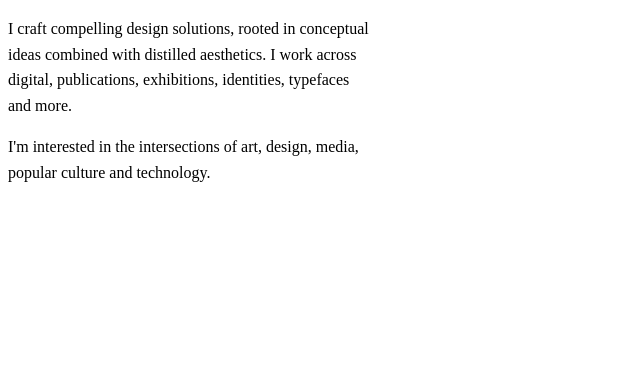
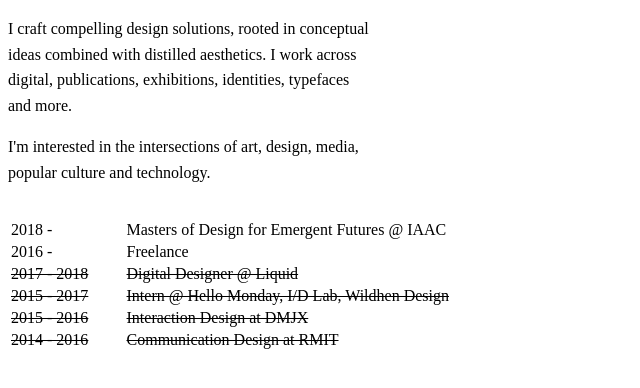
Before and after one commit to kevin-tran/veronica-tran-portfolio, a Gatsby site: page /info in a window 1280 px wide. Shown: the whole page, without its empty margins (0-640 px from the left). Built offline with nearby package versions, Linux system fonts and the light colour scheme; Gatsby itself is replaced by a stand-in of ours.

Commit message:
nav structure

```diff
--- a/package.json
+++ b/package.json
@@ -14,6 +14,7 @@
     "gatsby-plugin-sass": "^1.0.26",
     "gatsby-plugin-webpack-bundle-analyzer": "^0.1.1",
     "react-helmet": "^5.2.0",
+    "react-scroll-horizontal": "^1.5.1",
     "react-transition-group": "^2.4.0"
   },
   "keywords": [
--- a/src/components/button/index.module.scss
+++ b/src/components/button/index.module.scss
@@ -3,7 +3,9 @@
     color: #000;
     opacity: 1;
 
+    transition: font-weight .1s ease-in-out;
+
     &:hover {
-        font-weight: 600;
+        text-decoration: underline;
     }
 }
--- a/src/html.js
+++ b/src/html.js
@@ -37,7 +37,7 @@ module.exports = class HTML extends React.Component {
           <div
             key={`body`}
             id="___gatsby"
-            style={{ width: '100%', position: 'absolute', height: '100%', display: 'flex', alignItems: 'center', justifyContent: 'center'}}
+            style={{ width: '100%', position: 'absolute', height: '100%', display: 'flex'}}
             dangerouslySetInnerHTML={{ __html: this.props.body }}
           />
           {this.props.postBodyComponents}
--- a/src/layouts/index.js
+++ b/src/layouts/index.js
@@ -1,14 +1,12 @@
 import React, { Fragment } from 'react'
 import PropTypes from 'prop-types'
 
-import Header from '../components/header'
 import Nav from '../components/nav'
 
 import './index.scss'
 
 const Layout = ({ children }) => (
   <Fragment>
-    <Header />
     <Nav />
     <main>
       {children()}
--- /dev/null
+++ b/src/pages/fun.module.scss
@@ -0,0 +1,5 @@
+.placeholderImg {
+    height: 400px;
+    width: 300px;
+    background-color: #eee;
+}
--- a/src/pages/info.js
+++ b/src/pages/info.js
@@ -4,10 +4,54 @@ import styles from './info.module.scss'
 
 const InfoPage = ({ transition }) => (
   <div style={transition && transition.style}>
-    <div className={styles.infoContainer}>
-    <p>I craft compelling design solutions, rooted in conceptual ideas combined with distilled aesthetics. I work across digital, publications, exhibitions, identities, typefaces and more.</p>
-    <p>I'm interested in the intersections of art, design, media, popular culture and technology.</p>
-    </div>
+    <section>
+      <div className={styles.infoContainer}>
+        <p>I craft compelling design solutions, rooted in conceptual ideas combined with distilled aesthetics. I work across digital, publications, exhibitions, identities, typefaces and more.</p>
+        <p>I'm interested in the intersections of art, design, media, popular culture and technology.</p>
+      </div>
+
+      <table className={styles.table}>
+        <tr>
+          <td>
+            2018 -
+                    </td>
+          <td>Masters of Design for Emergent Futures @ IAAC</td>
+        </tr>
+        <tr>
+          <td>
+            2016 -
+                    </td>
+          <td>Freelance</td>
+        </tr>
+        <tr className={styles.strikethrough}>
+          <td>
+            2017 - 2018
+          </td>
+          <td>Digital Designer @ Liquid</td>
+        </tr>
+        <tr className={styles.strikethrough}>
+          <td>
+            2015 - 2017
+          </td>
+          <td>Intern @ Hello Monday, I/D Lab, Wildhen Design</td>
+        </tr>
+
+        <tr className={styles.strikethrough}>
+          <td>
+            2015 - 2016
+          </td>
+          <td>Interaction Design at DMJX</td>
+        </tr>
+
+        <tr className={styles.strikethrough}>
+          <td>
+            2014 - 2016
+          </td>
+          <td>Communication Design at RMIT</td>
+        </tr>
+      </table>
+    </section>
+
   </div>
 )
 
--- a/src/pages/info.module.scss
+++ b/src/pages/info.module.scss
@@ -2,3 +2,15 @@
     max-width: 23em;
     line-height: 1.6;
 }
+
+.table {
+    padding-top: 1em;
+
+    td:not(:first-child) {
+        padding-left: 2.2em;
+    }
+}
+
+.strikethrough {
+    text-decoration: line-through;
+}
```
Also changed, not shown: src/components/nav/index.js (+24 -23 lines), src/components/nav/index.module.scss (+8 -2 lines), src/components/slider/index.js (added, +22 -0 lines), src/layouts/index.scss (+6 -2 lines), src/pages/fun.js (+6 -2 lines), 1 other file.
